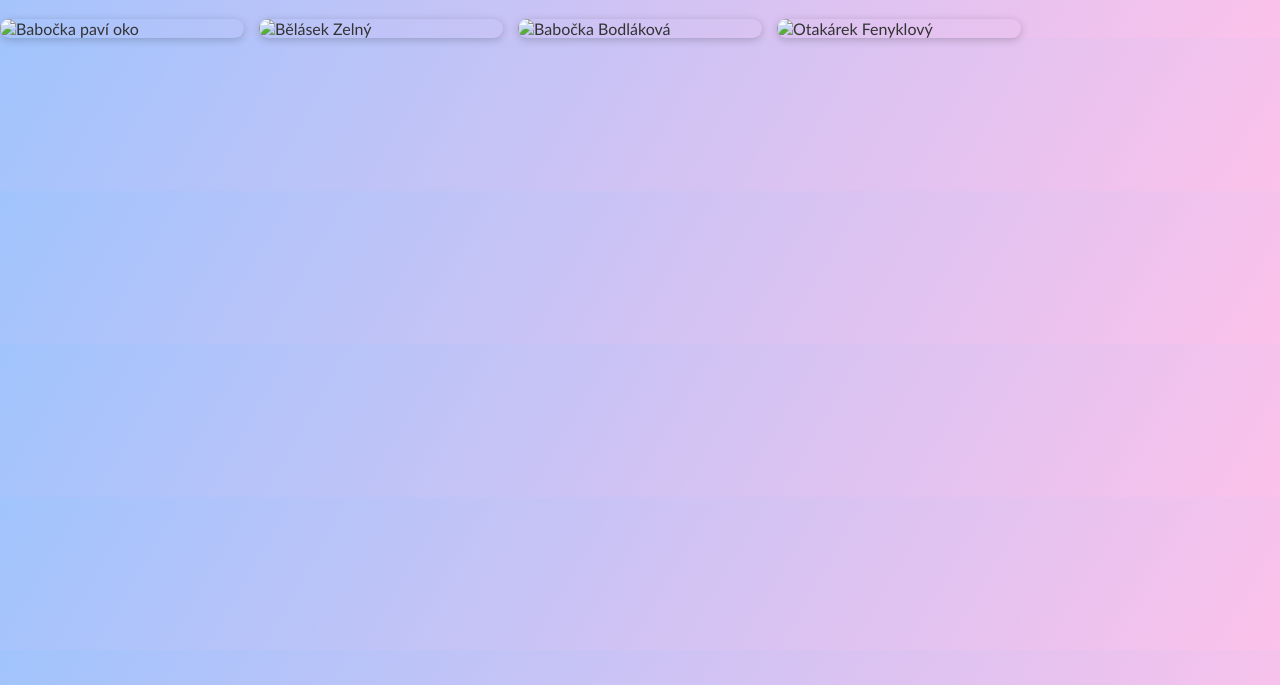
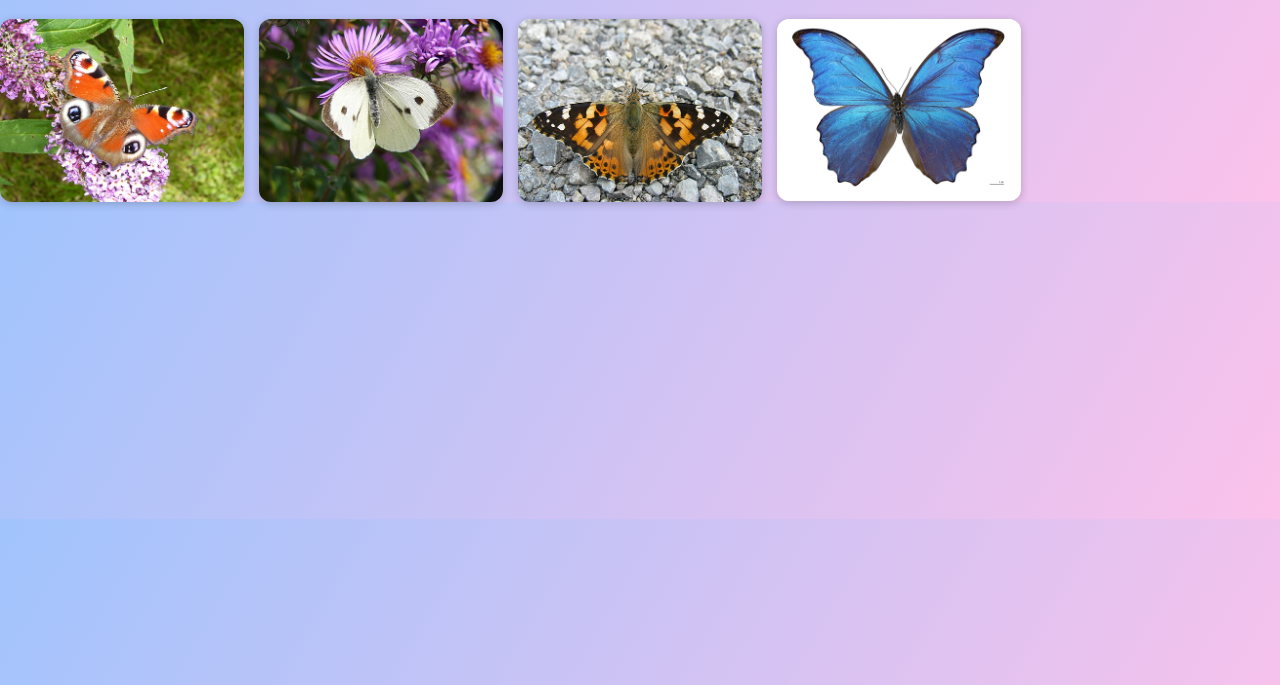
Before and after one commit to vaclavjanec/raj-motylu, a plain HTML site: page galerie.html in a window 1280 px wide. Shown: the part 115-800 px from the top of the page. Drawn offline with Linux system fonts and the light colour scheme.

Commit message:
galerie.html

```diff
--- a/galerie.html
+++ b/galerie.html
@@ -19,10 +19,10 @@
 
   <h1>Galerie motýlů</h1>
   <div class="galerie">
-    <img src="obrazky/babocka.jpg" alt="Babočka paví oko" width="300">
-    <img src="obrazky/belasek.jpg" alt="Bělásek Zelný" width="300">
-    <img src="obrazky/bodlakova.jpg" alt="Babočka Bodláková" width="300">
-    <img src="obrazky/morpho.jpg" alt="Otakárek Fenyklový" width="300">
+    <img src="babocka.jpg" alt="Babočka paví oko" width="300">
+    <img src="belasek.jpg" alt="Bělásek Zelný" width="300">
+    <img src="bodlakova.jpg" alt="Babočka Bodláková" width="300">
+    <img src="morpho.jpg" alt="Otakárek Fenyklový" width="300">
   </div>
 
 </body>
```
